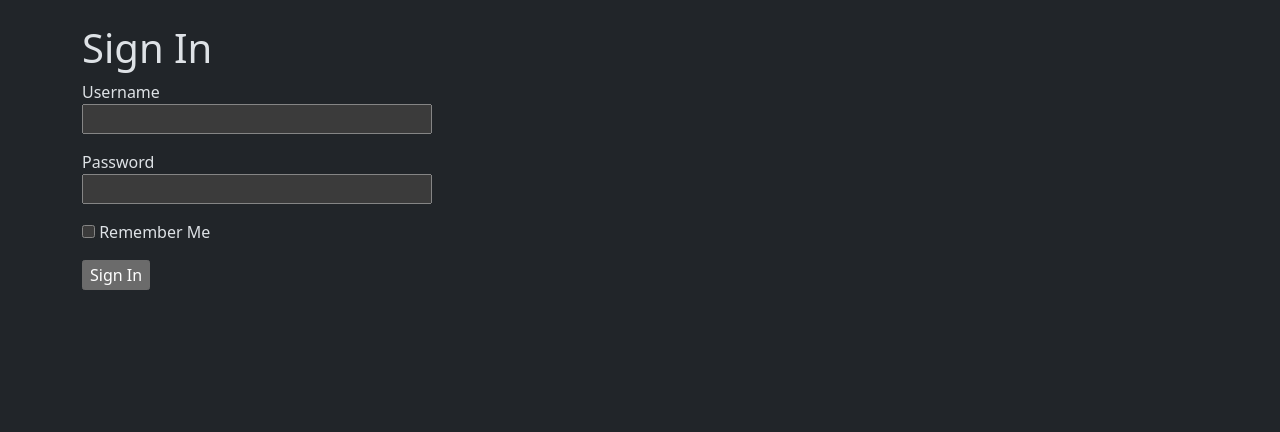
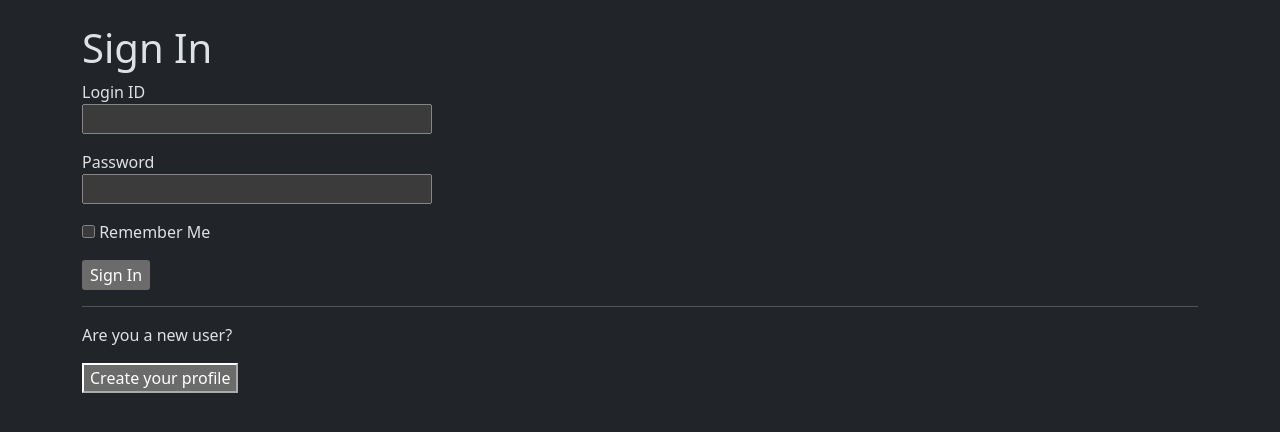
Before and after one commit to coffeemartin/FullStackWebDev2026, a Flask app: page / in a window 1280 px wide. Shown: the part 54-486 px from the top of the page. Run offline with Flask 3, Linux system fonts and the light colour scheme.

Commit message:
Added changes

```diff
--- a/webapp/backend/app/routes.py
+++ b/webapp/backend/app/routes.py
@@ -1,18 +1,84 @@
 from app import app
+from app import db
 from flask import render_template, flash, redirect, url_for, session, request
 from app.forms import LoginForm
+from app.models import User
+from sqlalchemy.exc import SQLAlchemyError
 
 
 @app.route("/", methods=['GET', 'POST'])
 @app.route("/login", methods=['GET', 'POST'])
 def login():
     form = LoginForm()
-    if form.validate_on_submit():
-        flash('Login requested for user {}, remember_me={}'.format(
-            form.username.data, form.remember_me.data))
-        session['username'] = form.username.data
-        return redirect(url_for('myprofile'))
-    return render_template('login.html', title='Sign In', form=form)
+    show_signup = False
+    form_data = {}
+
+    if request.method == 'POST' and request.form.get('form_type') == 'new_user':
+        show_signup = True
+        form_data = {
+            'username': request.form.get('new_username', '').strip(),
+            'email': request.form.get('email', '').strip(),
+            'name': request.form.get('name', '').strip(),
+            'age': request.form.get('age', '').strip(),
+            'gender': request.form.get('gender', '').strip(),
+            'height_cm': request.form.get('height_cm', '').strip(),
+            'weight_kg': request.form.get('weight_kg', '').strip(),
+            'goal': request.form.get('goal', '').strip(),
+            'activity_level': request.form.get('activity_level', '').strip(),
+            'injury_notes': request.form.get('injury_notes', '').strip()
+        }
+        password = request.form.get('new_password', '')
+        confirm_password = request.form.get('confirm_password', '')
+
+        try:
+            if not form_data['username'] or not form_data['email'] or not password:
+                raise ValueError("Please enter a login ID, email, and password.")
+            if password != confirm_password:
+                raise ValueError("Passwords do not match.")
+            if User.query.filter_by(username=form_data['username']).first():
+                raise ValueError("That login ID is already taken.")
+            if User.query.filter_by(email=form_data['email']).first():
+                raise ValueError("That email is already registered.")
+
+            user = User(
+                username=form_data['username'],
+                email=form_data['email'],
+                name=form_data['name'],
+                age=int(form_data['age']) if form_data['age'] else None,
+                gender=form_data['gender'],
+                height_cm=float(form_data['height_cm']) if form_data['height_cm'] else None,
+                weight_kg=float(form_data['weight_kg']) if form_data['weight_kg'] else None,
+                goal=form_data['goal'],
+                activity_level=form_data['activity_level'],
+                injury_notes=form_data['injury_notes']
+            )
+            user.set_password(password)
+            db.session.add(user)
+            db.session.commit()
+            session['username'] = user.name or user.username
+            flash("Profile created successfully.")
+            return redirect(url_for('myprofile'))
+        except ValueError as error:
+            flash(str(error))
+        except SQLAlchemyError:
+            db.session.rollback()
+            flash("Profile could not be saved right now. Please try again.")
+
+    elif form.validate_on_submit():
+        user = User.query.filter_by(username=form.username.data).first()
+        if user is None or not user.check_password(form.password.data):
+            flash("Invalid login ID or password.")
+        else:
+            session['username'] = user.name or user.username
+            return redirect(url_for('myprofile'))
+
+    return render_template(
+        'login.html',
+        title='Sign In',
+        form=form,
+        form_data=form_data,
+        show_signup=show_signup
+    )
 
 
 @app.route("/nutrition")
--- a/webapp/backend/app/templates/login.html
+++ b/webapp/backend/app/templates/login.html
@@ -3,11 +3,11 @@ Stack Web Development {% else %} Full Stack Web Development {% endif %} {%
 endblock %} {% block content %}
 
 <h1>Sign In</h1>
-<form action="" method="post" novalidate>
+<form action="{{ url_for('login') }}" method="post" novalidate>
   {{ form.hidden_tag() }}
-  <!-- form.hidden_tag() is used to include a hidden field with a CSRF token, combine with secret key, Flask handles the validation -->
+  <input type="hidden" name="form_type" value="login">
   <p>
-    {{ form.username.label }}<br />
+    <label for="{{ form.username.id }}">Login ID</label><br />
     {{ form.username(size=32) }}<br />
     {% for error in form.username.errors %}
     <span style="color: rgba(255, 67, 20, 0.459)">[{{ error }}]</span>
@@ -23,4 +23,78 @@ endblock %} {% block content %}
   <p>{{ form.remember_me() }} {{ form.remember_me.label }}</p>
   <p>{{ form.submit() }}</p>
 </form>
+
+<hr>
+
+<p>Are you a new user?</p>
+<button id="showProfileForm" type="button">Create your profile</button>
+
+<div id="profileCreatePanel" style="{% if not show_signup %}display: none;{% endif %} margin-top: 1rem;">
+  <h2>Create Your Profile</h2>
+  <form action="{{ url_for('login') }}" method="post">
+    <input type="hidden" name="form_type" value="new_user">
+
+    <p>
+      <label for="new_username">Login ID</label><br>
+      <input id="new_username" name="new_username" type="text" value="{{ form_data.get('username', '') }}" required>
+    </p>
+    <p>
+      <label for="email">Email</label><br>
+      <input id="email" name="email" type="email" value="{{ form_data.get('email', '') }}" required>
+    </p>
+    <p>
+      <label for="new_password">Password</label><br>
+      <input id="new_password" name="new_password" type="password" required>
+    </p>
+    <p>
+      <label for="confirm_password">Confirm Password</label><br>
+      <input id="confirm_password" name="confirm_password" type="password" required>
+    </p>
+    <p>
+      <label for="name">Name</label><br>
+      <input id="name" name="name" type="text" value="{{ form_data.get('name', '') }}" required>
+    </p>
+    <p>
+      <label for="age">Age</label><br>
+      <input id="age" name="age" type="number" value="{{ form_data.get('age', '') }}" required>
+    </p>
+    <p>
+      <label for="gender">Gender</label><br>
+      <input id="gender" name="gender" type="text" value="{{ form_data.get('gender', '') }}" required>
+    </p>
+    <p>
+      <label for="height_cm">Height (cm)</label><br>
+      <input id="height_cm" name="height_cm" type="number" step="0.1" value="{{ form_data.get('height_cm', '') }}">
+    </p>
+    <p>
+      <label for="weight_kg">Weight (kg)</label><br>
+      <input id="weight_kg" name="weight_kg" type="number" step="0.1" value="{{ form_data.get('weight_kg', '') }}">
+    </p>
+    <p>
+      <label for="goal">Fitness Goal</label><br>
+      <input id="goal" name="goal" type="text" value="{{ form_data.get('goal', '') }}">
+    </p>
+    <p>
+      <label for="activity_level">Activity Level</label><br>
+      <input id="activity_level" name="activity_level" type="text" value="{{ form_data.get('activity_level', '') }}">
+    </p>
+    <p>
+      <label for="injury_notes">Injury Notes</label><br>
+      <input id="injury_notes" name="injury_notes" type="text" value="{{ form_data.get('injury_notes', '') }}">
+    </p>
+
+    <button type="submit">Create Profile</button>
+  </form>
+</div>
+
+<script>
+  const showProfileForm = document.getElementById("showProfileForm");
+  const profilePanel = document.getElementById("profileCreatePanel");
+
+  if (showProfileForm && profilePanel) {
+    showProfileForm.addEventListener("click", () => {
+      profilePanel.style.display = "block";
+    });
+  }
+</script>
 {% endblock %}
```
